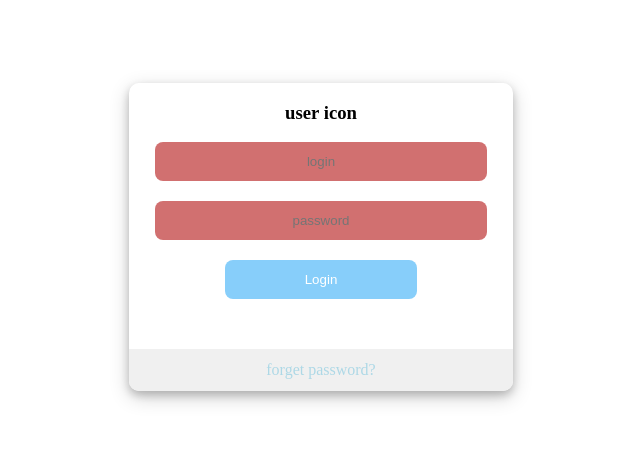
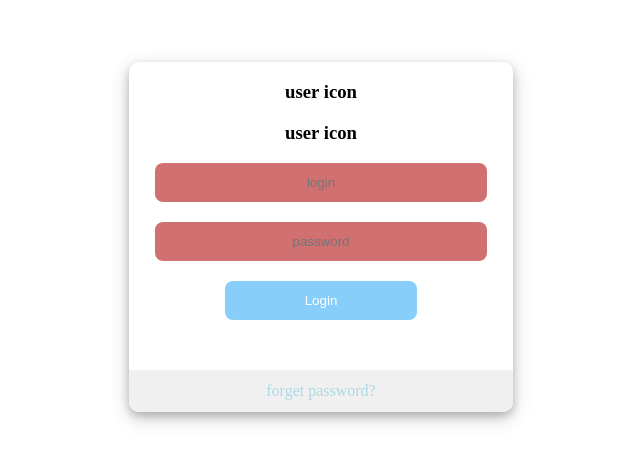
Before and after one commit to spectersegun/dpdscholars, a plain HTML site: page login.html in a window 1280 px wide. Shown: the part 171-634 px from the top of the page, without its empty margins (327-967 px from the left). Drawn offline with Linux system fonts and the light colour scheme.

Commit message:
login.html

```diff
--- a/login.html
+++ b/login.html
@@ -11,6 +11,7 @@
     <div class="container">
       <form action="">
         <h3>user icon</h3>
+        <h3>user icon</h3>
         <input type="text" placeholder="login" />
         <input type="password" placeholder="password" />
         <button>Login</button>
```
